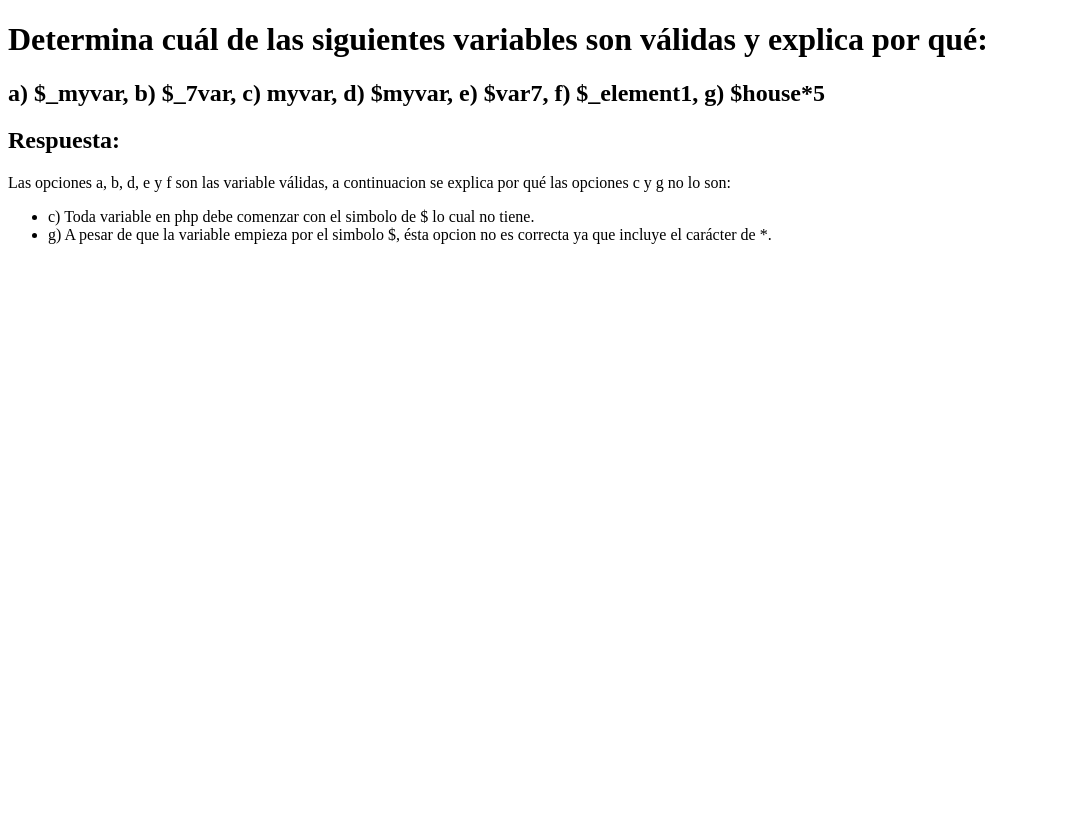
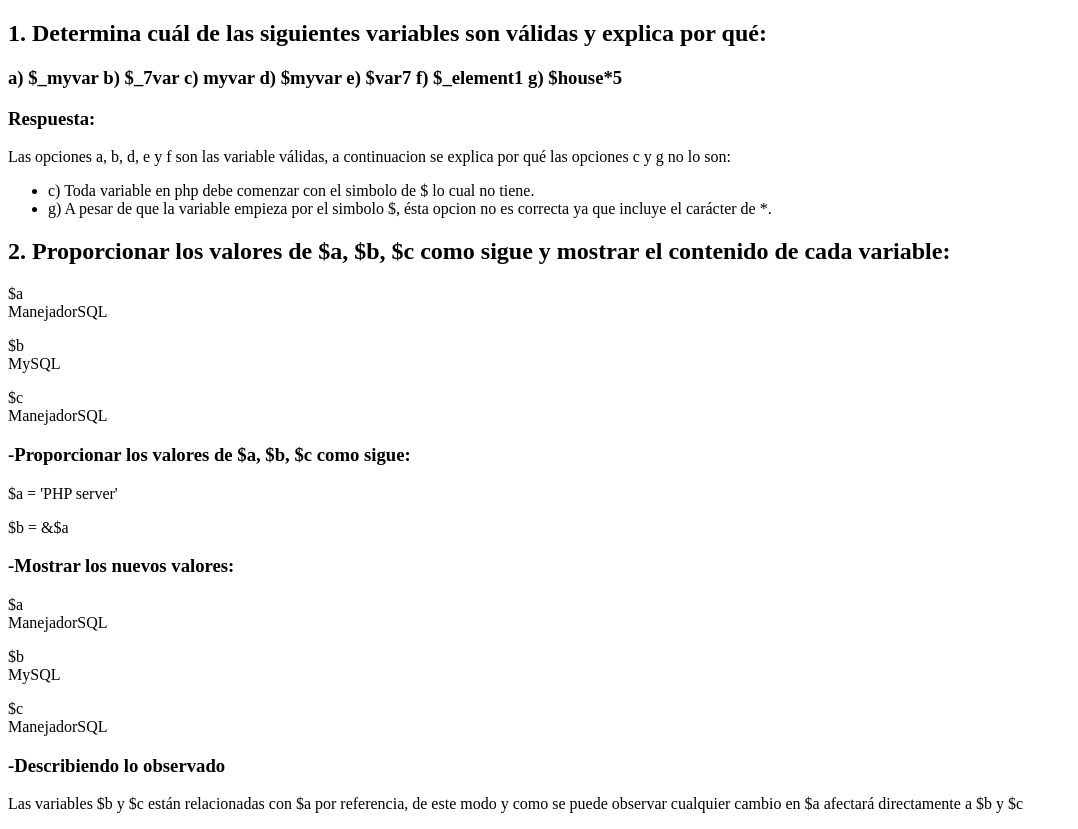
Before and after one commit to 20delfino/tecweb, a PHP site: page / in a window 1280 px wide. Shown: the whole page, without its empty margins (0-1078 px from the left). Before the commit the page ends 244 px from the top, so only its background shows below. Run offline with PHP 8.4, Linux system fonts and the light colour scheme.

Commit message:
Ejercicio 2 completado

```diff
--- a/practicas/p05/index.php
+++ b/practicas/p05/index.php
@@ -7,11 +7,10 @@
     </head>
 <body>
 <?php
-        //1. Determina cuál de las siguientes variables son válidas y explica por qué:
-        //$_myvar, $_7var, myvar, $myvar, $var7, $_element1, $house*5
-    echo "<h1> Determina cuál de las siguientes variables son válidas y explica por qué:</h1>";
-    echo "<h2> a) \$_myvar, b) \$_7var, c) myvar, d) \$myvar, e) \$var7, f) \$_element1, g) \$house*5 </h2>";
-    echo "<h2> Respuesta:</h2>
+        //Ejercicio 1
+    echo "<h2> 1. Determina cuál de las siguientes variables son válidas y explica por qué:</h2>";
+    echo "<h3> a) \$_myvar b) \$_7var c) myvar d) \$myvar e) \$var7 f) \$_element1 g) \$house*5 </h3>";
+    echo "<h3> Respuesta:</h3>
         <p>Las opciones a, b, d, e y f son las variable válidas, a continuacion se explica por qué las
             opciones c y g no lo son:
         </p>
@@ -20,6 +19,35 @@
         <li> g) A pesar de que la variable empieza por el simbolo $, ésta opcion no es correcta ya que incluye
             el carácter de *. </li>
         </ul> ";
+
+        //Ejercicio 2
+    echo "<h2>2. Proporcionar los valores de \$a, \$b, \$c como sigue y mostrar el contenido de cada variable:</h2>";
+    $a = "ManejadorSQL";
+    $b = 'MySQL';
+    $c = &$a;
+
+    echo "<p>\$a</> <br>";
+    echo $a; // ManejadorSQL
+    echo "<p>\$b</> <br>";
+    echo $b; // MySQL
+    echo "<p>\$c</> <br>";
+    echo $c; // ManejadorSQL
+    echo "<br>";
+    echo "<h3> -Proporcionar los valores de \$a, \$b, \$c como sigue:</h3>";
+    echo "<p>\$a = 'PHP server'</p>";
+    echo "<p>\$b = &\$a</p>";
+
+    echo "<h3> -Mostrar los nuevos valores: </h3>";
+    echo "<p>\$a</> <br>";
+    echo $a; // PHP server
+    echo "<p>\$b</> <br>";
+    echo $b; // PHP server
+    echo "<p>\$c</> <br>";
+    echo $c; // PHP server
+    echo "<h3> -Describiendo lo observado</h3>";
+    echo "<p> Las variables \$b y \$c están relacionadas con \$a por referencia,
+                de este modo y como se puede observar cualquier cambio en \$a afectará
+                directamente a \$b y \$c</p>";
 ?>
 </body>
 </html>
```
